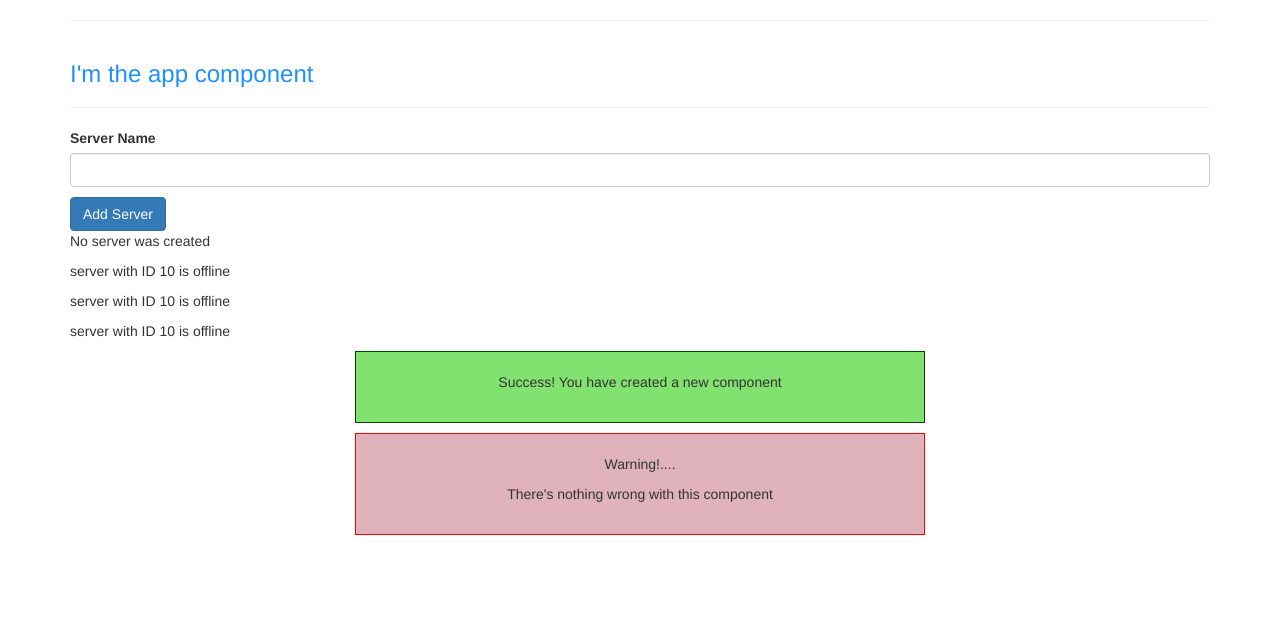
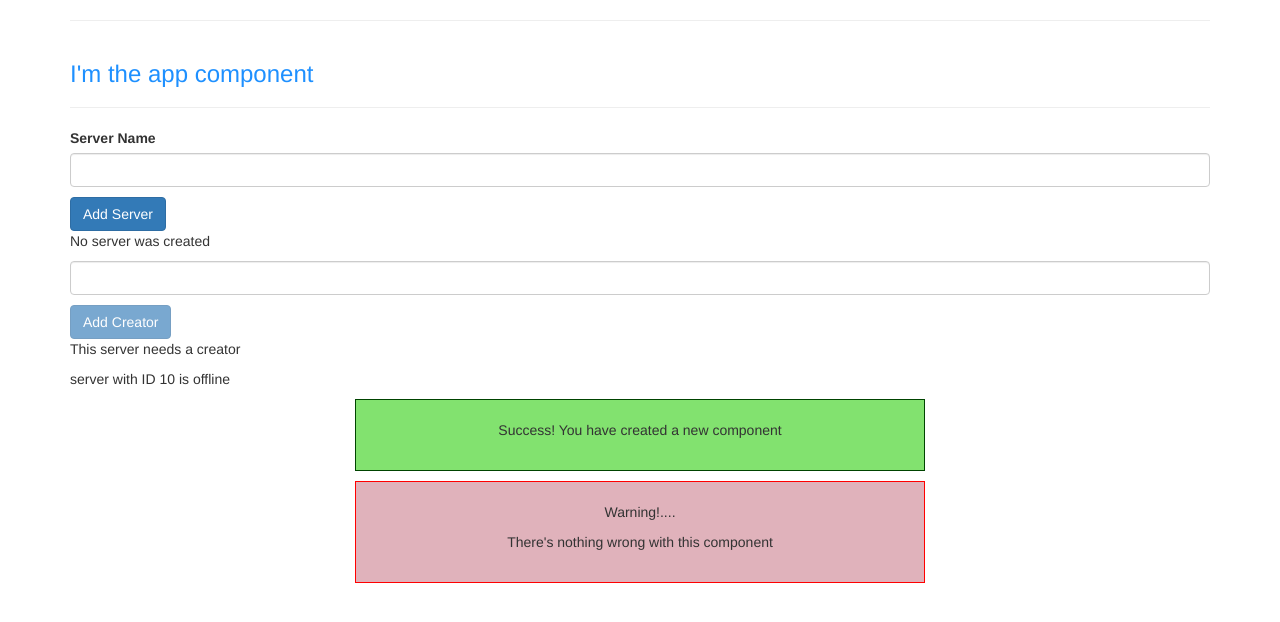
Before and after one commit to Nate-Kruck/angular-project, an Angular app: page / in a window 1280 px wide. Shown: the top 622 px of the page. Built offline with nearby package versions, Linux system fonts and the light colour scheme.

Commit message:
side project on data binding

```diff
--- a/src/app/app.component.ts
+++ b/src/app/app.component.ts
@@ -11,5 +11,4 @@ import { Component } from '@angular/core';
   `]
 })
 export class AppComponent {
-
 }
--- a/src/app/servers/servers.component.html
+++ b/src/app/servers/servers.component.html
@@ -2,7 +2,7 @@
 <input
   type="text"
   class="form-control"
-  (input)="onUpdateServerName($event)">
+  [(ngModel)]="serverName">
 <p>{{ serverName }}</p>
   <button
   class="btn btn-primary"
@@ -11,5 +11,19 @@
 </button>
 <p>{{ serverCreationStatus }}</p>
 <!-- <p [innerText]="allowNewServer"></p> -->
-<app-server></app-server>
-<app-server></app-server>
+
+<!-- Start of Assignment, adding input field that updates a property via two-way-binding -->
+
+<input
+  type="text"
+  class="form-control"
+  [(ngModel)]="username"
+>
+<!-- String interpolation  -->
+<p>{{ username }}</p>
+<button
+  class="btn btn-primary"
+  [disabled]="username === ''"
+  (click)="onCreateServerCreator()">Add Creator
+</button>
+<p>{{ serverCreatorMessage }}</p>
--- a/src/app/servers/servers.component.ts
+++ b/src/app/servers/servers.component.ts
@@ -7,8 +7,11 @@ import { Component, OnInit } from '@angular/core';
 })
 export class ServersComponent implements OnInit {
   allowNewServer:boolean = false
+  allowNewUser: string = ''
   serverCreationStatus: string = 'No server was created';
-  serverName = '';
+  serverCreatorMessage: string = 'This server needs a creator';
+  serverName: string = '';
+  username: string = ''
 
   constructor() {
     setTimeout(() => {
@@ -20,7 +23,11 @@ export class ServersComponent implements OnInit {
   }
 
   onCreateServer() {
-    this.serverCreationStatus = 'Server was created';
+    this.serverCreationStatus = 'Server was created! Name is ' + this.serverName;
+  }
+
+  onCreateServerCreator() {
+    this.serverCreatorMessage = 'This server was created by ' + this.username;
   }
 
   onUpdateServerName(event: any) {
```
